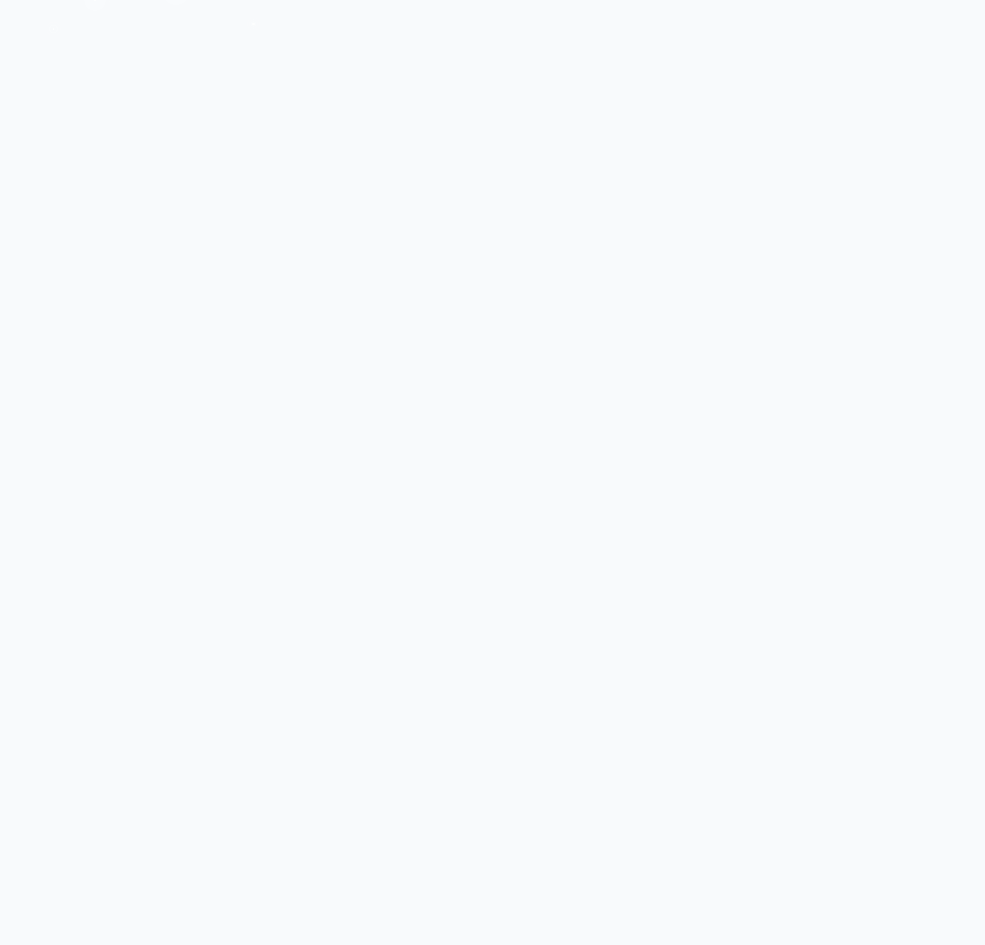
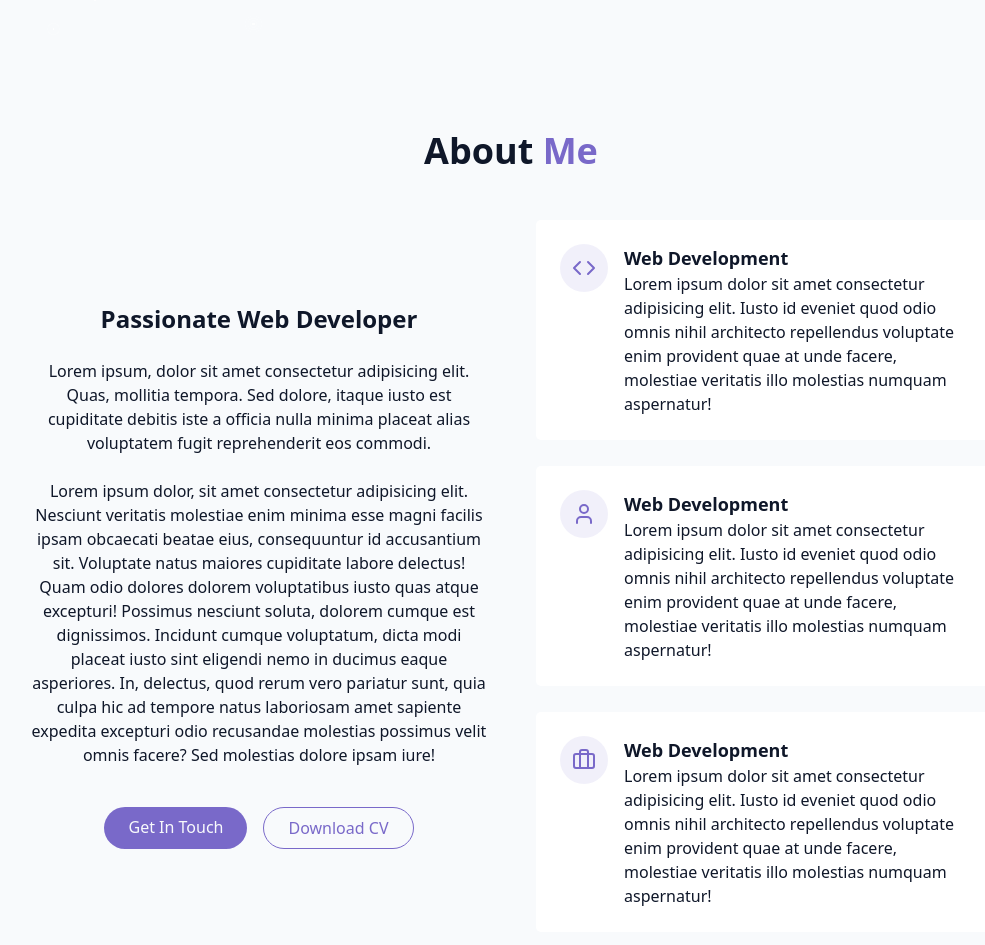
Before and after one commit to prajwolk09/PortfolioWebsite-React, a React (Vite) app: page / in a window 1280 px wide. Shown: the part 765-1710 px from the top of the page, without its empty margins (129-1114 px from the left). Before the commit the page ends 800 px from the top, so only its background shows below. Built offline with nearby package versions, Linux system fonts and the light colour scheme.

Commit message:
about section implemented

```diff
--- /dev/null
+++ b/src/components/AboutSection.jsx
@@ -0,0 +1,90 @@
+import { Briefcase, Code, User } from "lucide-react";
+
+export const AboutSection = () => {
+  return (
+    <section id="about" className="py-24 px-4 relative">
+      <div className="container mx-auto max-w-5xl">
+        <h2 className="text-3xl md:text-4xl font-bold mb-12 text-center">
+          About <span className="text-primary"> Me</span>
+        </h2>
+
+        <div className="grid grid-cols-1 md:grid-cols-2 gap-12 items-center">
+          <div className="space-y-6">
+            <h3 className="text-2xl font-semibold">Passionate Web Developer</h3>
+
+            <p className="text-muted-foreground">
+              Lorem ipsum, dolor sit amet consectetur adipisicing elit. Quas,
+              mollitia tempora. Sed dolore, itaque iusto est cupiditate debitis
+              iste a officia nulla minima placeat alias voluptatem fugit
+              reprehenderit eos commodi.
+            </p>
+
+            <p className="text-muted-foreground">
+              Lorem ipsum dolor, sit amet consectetur adipisicing elit. Nesciunt
+              veritatis molestiae enim minima esse magni facilis ipsam obcaecati
+              beatae eius, consequuntur id accusantium sit. Voluptate natus
+              maiores cupiditate labore delectus! Quam odio dolores dolorem
+              voluptatibus iusto quas atque excepturi! Possimus nesciunt soluta,
+              dolorem cumque est dignissimos. Incidunt cumque voluptatum, dicta
+              modi placeat iusto sint eligendi nemo in ducimus eaque asperiores.
+              In, delectus, quod rerum vero pariatur sunt, quia culpa hic ad
+              tempore natus laboriosam amet sapiente expedita excepturi odio
+              recusandae molestias possimus velit omnis facere? Sed molestias
+              dolore ipsam iure!
+            </p>
+
+            <div className="flex flex-col sm:flex-row gap-4 pt-4 justify-center">
+              <a href="#contact" className="cosmic-button">
+                {" "}
+                Get In Touch
+              </a>
+
+              <a
+                href=""
+                className="px-6 py-2 rounded-full border border-primary text-primary hover:bg-primary/10 transition-colors duration-300"
+              >
+                Download CV
+              </a>
+            </div>
+          </div>
+
+          <div className="grid grid-cols-1 gap-6">
+            <div className="gradient-border p-6 card-hover">
+              <div className="flex items-start gap-4">
+                <div className="p-3 rounded-full bg-primary/10">
+                  <Code className="h-6 w-6 text-primary" />
+                </div>
+                <div className="text-left">
+                    <h4 className="font-semibold text-lg">Web Development</h4>
+                    <p className="text-muted-foreground">Lorem ipsum dolor sit amet consectetur adipisicing elit. Iusto id eveniet quod odio omnis nihil architecto repellendus voluptate enim provident quae at unde facere, molestiae veritatis illo molestias numquam aspernatur!</p>
+                </div>
+              </div>
+            </div>
+            <div className="gradient-border p-6 card-hover">
+              <div className="flex items-start gap-4">
+                <div className="p-3 rounded-full bg-primary/10">
+                  <User className="h-6 w-6 text-primary" />
+                </div>
+                <div className="text-left">
+                    <h4 className="font-semibold text-lg">Web Development</h4>
+                    <p className="text-muted-foreground">Lorem ipsum dolor sit amet consectetur adipisicing elit. Iusto id eveniet quod odio omnis nihil architecto repellendus voluptate enim provident quae at unde facere, molestiae veritatis illo molestias numquam aspernatur!</p>
+                </div>
+              </div>
+            </div>
+            <div className="gradient-border p-6 card-hover">
+              <div className="flex items-start gap-4">
+                <div className="p-3 rounded-full bg-primary/10">
+                  <Briefcase className="h-6 w-6 text-primary" />
+                </div>
+                <div className="text-left">
+                    <h4 className="font-semibold text-lg">Web Development</h4>
+                    <p className="text-muted-foreground">Lorem ipsum dolor sit amet consectetur adipisicing elit. Iusto id eveniet quod odio omnis nihil architecto repellendus voluptate enim provident quae at unde facere, molestiae veritatis illo molestias numquam aspernatur!</p>
+                </div>
+              </div>
+            </div>
+          </div>
+        </div>
+      </div>
+    </section>
+  );
+};
--- a/src/pages/Home.jsx
+++ b/src/pages/Home.jsx
@@ -1,3 +1,4 @@
+import { AboutSection } from "../components/AboutSection";
 import { HeroSection } from "../components/HeroSection";
 import { Navbar } from "../components/Navbar";
 import { NoiseBackground } from "../components/NoiseBackground";
@@ -16,6 +17,7 @@ export const Home = () => {
 
       <main>
         <HeroSection/>
+        <AboutSection/>
       </main>
 
       {/* Footer */}
```
